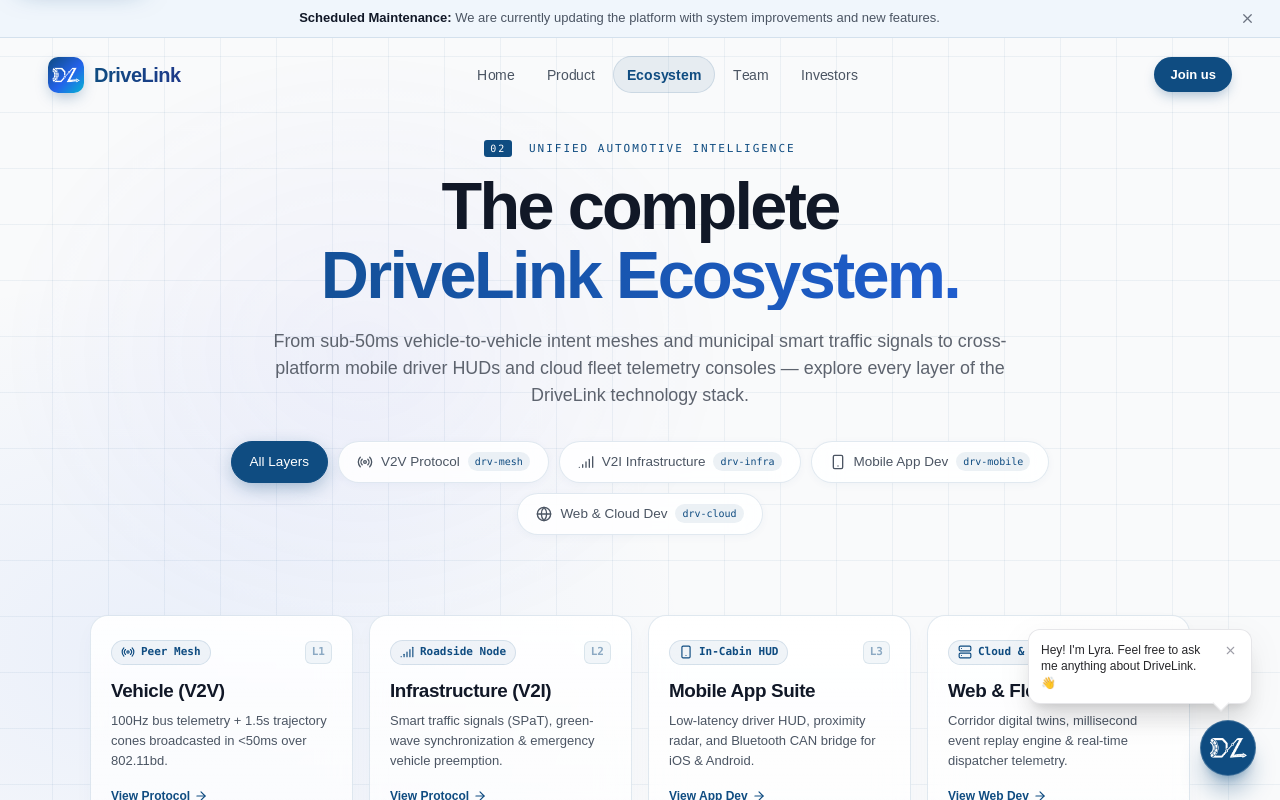
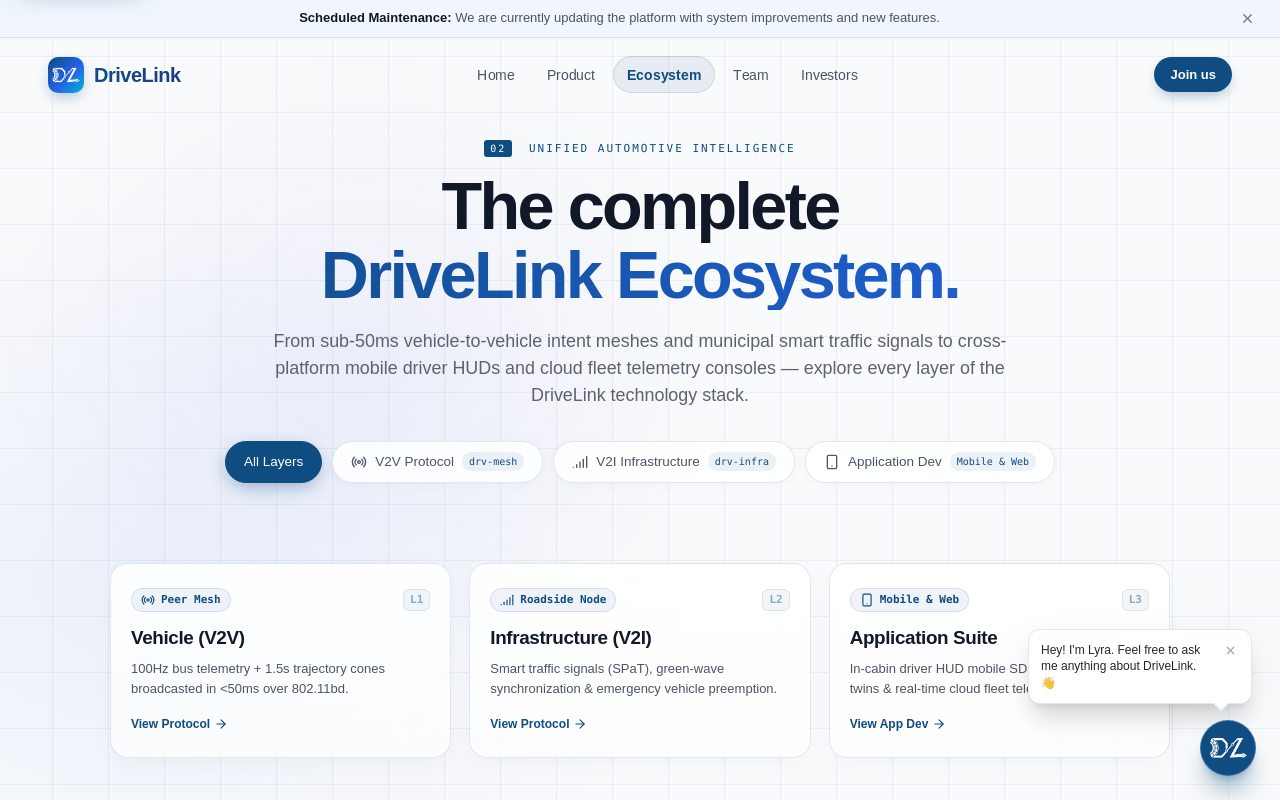
Before and after one commit to nikhilcherry/drivelink, a Next.js app: page /ecosystem in a window 1280 px wide. Shown: the top 800 px of the page. Built offline with nearby package versions, Linux system fonts and the light colour scheme; a web font is replaced by a local one.

Commit message:
refactor(ecosystem): merge web section into application dev with interactive toggle

```diff
--- a/src/app/globals.css
+++ b/src/app/globals.css
@@ -1853,21 +1853,18 @@ h1, h2, h3, h4 { margin: 0; color: var(--fg1); }
   color: #fff;
 }
 
-/* 4-Card Hero Architecture Banner */
+/* 3-Card Hero Architecture Banner */
 .dlw-eco-arch-banner {
   margin-top: 48px;
 }
 .dlw-eco-arch-grid {
   display: grid;
-  grid-template-columns: repeat(4, 1fr);
-  gap: 16px;
-  max-width: 1100px;
+  grid-template-columns: repeat(3, 1fr);
+  gap: 18px;
+  max-width: 1060px;
   margin: 0 auto;
 }
-@media (max-width: 960px) {
-  .dlw-eco-arch-grid { grid-template-columns: repeat(2, 1fr); }
-}
-@media (max-width: 540px) {
+@media (max-width: 860px) {
   .dlw-eco-arch-grid { grid-template-columns: 1fr; }
 }
 .dlw-eco-arch-card {
@@ -2177,6 +2174,56 @@ h1, h2, h3, h4 { margin: 0; color: var(--fg1); }
   font-family: var(--mono);
 }
 
+/* App Dev View Mode Segmented Control (Mobile HUD vs Web Console) */
+.dlw-app-view-toggle-wrap {
+  display: flex;
+  justify-content: center;
+  margin: 0 auto 36px;
+}
+.dlw-app-view-toggle {
+  display: inline-flex;
+  gap: 6px;
+  background: rgba(15, 76, 129, 0.06);
+  border: 1px solid rgba(15, 76, 129, 0.14);
+  padding: 6px;
+  border-radius: 999px;
+  box-shadow: inset 0 2px 4px rgba(15, 76, 129, 0.04);
+}
+.dlw-app-toggle-btn {
+  display: inline-flex;
+  align-items: center;
+  gap: 8px;
+  padding: 10px 22px;
+  border-radius: 999px;
+  border: none;
+  background: transparent;
+  color: var(--fg2);
+  font-size: 13.5px;
+  font-weight: 600;
+  cursor: pointer;
+  transition: all 0.25s var(--ease-out);
+}
+.dlw-app-toggle-btn:hover {
+  color: var(--fg1);
+}
+.dlw-app-toggle-btn.is-active {
+  background: var(--drive-blue);
+  color: #fff;
+  box-shadow: 0 4px 14px -2px rgba(15, 76, 129, 0.35);
+}
+@media (max-width: 640px) {
+  .dlw-app-view-toggle {
+    flex-direction: column;
+    width: 100%;
+    border-radius: 16px;
+  }
+  .dlw-app-toggle-btn {
+    width: 100%;
+    justify-content: center;
+    border-radius: 12px;
+  }
+}
+
 /* In-Cabin Mobile Phone Cockpit Frame */
 .dlw-phone-frame {
   max-width: 380px;
--- a/src/app/pages/PageEcosystem.tsx
+++ b/src/app/pages/PageEcosystem.tsx
@@ -6,7 +6,6 @@ import {
   Smartphone,
   Globe,
   Cpu,
-  Layers,
   ShieldCheck,
   Activity,
   CheckCircle2,
@@ -27,7 +26,7 @@ interface PageEcosystemProps {
   setPage: (page: Page) => void;
 }
 
-type PillarId = 'all' | 'v2v' | 'v2i' | 'mobile' | 'web';
+type PillarId = 'all' | 'v2v' | 'v2i' | 'app';
 
 function ProtocolBadge({ name }: { name: string }) {
   return (
@@ -509,6 +508,7 @@ function FleetConsoleWidget() {
    ─────────────────────────────────────────────────────────── */
 export function PageEcosystem({ setPage }: PageEcosystemProps) {
   const [activePillar, setActivePillar] = useState<PillarId>('all');
+  const [appView, setAppView] = useState<'mobile' | 'web'>('mobile');
 
   const scrollToPillar = (id: PillarId) => {
     setActivePillar(id);
@@ -578,30 +578,18 @@ export function PageEcosystem({ setPage }: PageEcosystemProps) {
               <button
                 type="button"
                 role="tab"
-                aria-selected={activePillar === 'mobile'}
-                className={`dlw-eco-pill ${activePillar === 'mobile' ? 'is-active' : ''}`}
-                onClick={() => scrollToPillar('mobile')}
+                aria-selected={activePillar === 'app'}
+                className={`dlw-eco-pill ${activePillar === 'app' ? 'is-active' : ''}`}
+                onClick={() => scrollToPillar('app')}
               >
                 <Smartphone size={16} />
-                <span>Mobile App Dev</span>
-                <span className="dlw-eco-pill-badge">drv-mobile</span>
-              </button>
-
-              <button
-                type="button"
-                role="tab"
-                aria-selected={activePillar === 'web'}
-                className={`dlw-eco-pill ${activePillar === 'web' ? 'is-active' : ''}`}
-                onClick={() => scrollToPillar('web')}
-              >
-                <Globe size={16} />
-                <span>Web &amp; Cloud Dev</span>
-                <span className="dlw-eco-pill-badge">drv-cloud</span>
+                <span>Application Dev</span>
+                <span className="dlw-eco-pill-badge">Mobile &amp; Web</span>
               </button>
             </div>
           </div>
 
-          {/* Unified High-Level Architecture Flow Diagram */}
+          {/* Unified High-Level Architecture Flow Diagram (3 Pillars) */}
           <div className="dlw-eco-arch-banner">
             <div className="dlw-eco-arch-grid">
               <div className="dlw-eco-arch-card" onClick={() => scrollToPillar('v2v')}>
@@ -624,24 +612,14 @@ export function PageEcosystem({ setPage }: PageEcosystemProps) {
                 <span className="arrow">View Protocol <ArrowRight size={14} style={{ marginLeft: 4 }} /></span>
               </div>
 
-              <div className="dlw-eco-arch-card" onClick={() => scrollToPillar('mobile')}>
+              <div className="dlw-eco-arch-card" onClick={() => scrollToPillar('app')}>
                 <div className="dlw-eco-arch-top">
-                  <div className="badge"><Smartphone size={14} /> In-Cabin HUD</div>
+                  <div className="badge"><Smartphone size={14} /> Mobile &amp; Web</div>
                   <span className="dlw-eco-arch-layer">L3</span>
                 </div>
-                <h4>Mobile App Suite</h4>
-                <p>Low-latency driver HUD, proximity radar, and Bluetooth CAN bridge for iOS &amp; Android.</p>
+                <h4>Application Suite</h4>
+                <p>In-cabin driver HUD mobile SDKs, WebGL digital twins &amp; real-time cloud fleet telematics.</p>
                 <span className="arrow">View App Dev <ArrowRight size={14} style={{ marginLeft: 4 }} /></span>
-              </div>
-
-              <div className="dlw-eco-arch-card" onClick={() => scrollToPillar('web')}>
-                <div className="dlw-eco-arch-top">
-                  <div className="badge"><Server size={14} /> Cloud &amp; APIs</div>
-                  <span className="dlw-eco-arch-layer">L4</span>
-                </div>
-                <h4>Web &amp; Fleet Cloud</h4>
-                <p>Corridor digital twins, millisecond event replay engine &amp; real-time dispatcher telemetry.</p>
-                <span className="arrow">View Web Dev <ArrowRight size={14} style={{ marginLeft: 4 }} /></span>
               </div>
             </div>
           </div>
@@ -825,34 +803,62 @@ export function PageEcosystem({ setPage }: PageEcosystemProps) {
         </section>
       )}
 
-      {/* ── 04 PILLAR 3: DRIVELINK APP DEV (CABIN & DRIVER) ── */}
-      {(activePillar === 'all' || activePillar === 'mobile') && (
-        <section id="mobile" className="dlw-section" style={{ scrollMarginTop: 100 }}>
+      {/* ── 04 PILLAR 3: APPLICATION DEVELOPMENT (MOBILE & WEB) ── */}
+      {(activePillar === 'all' || activePillar === 'app') && (
+        <section id="app" className="dlw-section" style={{ scrollMarginTop: 100 }}>
           <div className="dlw-container">
             <div className="dlw-section-head">
               <div className="dlw-eyebrow">
-                <span className="num">P3</span> In-Cabin &amp; Driver Awareness
+                <span className="num">P3</span> In-Cabin, Mobile &amp; Cloud Platform
               </div>
               <h2 className="dlw-section-title">
-                DriveLink App Development <ProtocolBadge name="drv-mobile" />
+                DriveLink Application Development <ProtocolBadge name="drv-app" />
               </h2>
               <p className="dlw-section-sub">
-                Cross-platform mobile SDKs and in-cabin heads-up display (HUD) software for iOS, Android,
-                and automotive Android Automotive OS (AAOS) infotainment displays.
+                Unified software suite spanning cross-platform driver HUD mobile SDKs (iOS, Android, AAOS)
+                and real-time browser digital twins and fleet telematics command consoles for commercial operators.
               </p>
             </div>
 
-            <div className="dlw-two-col" style={{ alignItems: 'center', marginBottom: 20 }}>
+            {/* View Mode Toggle: Mobile Driver HUD vs Web Fleet Console */}
+            <div className="dlw-app-view-toggle-wrap">
+              <div className="dlw-app-view-toggle" role="tablist" aria-label="Application preview mode">
+                <button
+                  type="button"
+                  role="tab"
+                  aria-selected={appView === 'mobile'}
+                  className={`dlw-app-toggle-btn ${appView === 'mobile' ? 'is-active' : ''}`}
+                  onClick={() => setAppView('mobile')}
+                >
+                  <Smartphone size={16} />
+                  <span>Mobile Driver HUD (iOS / Android / AAOS)</span>
+                </button>
+                <button
+                  type="button"
+                  role="tab"
+                  aria-selected={appView === 'web'}
+                  className={`dlw-app-toggle-btn ${appView === 'web' ? 'is-active' : ''}`}
+                  onClick={() => setAppView('web')}
+                >
+                  <Globe size={16} />
+                  <span>Web Fleet Command Console (drv-cloud)</span>
+                </button>
+              </div>
+            </div>
+
+            {/* Interactive View Display */}
+            {appView === 'mobile' ? (
+              <div className="dlw-two-col" style={{ alignItems: 'center', marginBottom: 36 }}>
                 {/* Left Column: Phone Frame HUD */}
                 <div>
                   <PhoneCockpitWidget />
                 </div>
 
-              {/* Right Column: App Dev Capabilities & Features */}
+                {/* Right Column: Mobile SDK Capabilities */}
                 <div>
-                <div className="dlw-arch-body" style={{ marginBottom: 24 }}>
-                  <h3 style={{ fontSize: '1.3rem', fontWeight: 700, margin: '0 0 10px' }}>
-                    Cross-Platform Mobile SDK
+                  <div className="dlw-arch-body" style={{ marginBottom: 20 }}>
+                    <h3 style={{ fontSize: '1.35rem', fontWeight: 700, margin: '0 0 10px' }}>
+                      In-Cabin Driver HUD &amp; Native SDKs
                     </h3>
                     <p style={{ color: 'var(--fg2)', lineHeight: 1.6, fontSize: '14px' }}>
                       DriveLink delivers production-grade native bindings for iOS, Android, and automotive infotainment OS
@@ -875,7 +881,7 @@ export function PageEcosystem({ setPage }: PageEcosystemProps) {
                     <div className="dlw-market-card" style={{ padding: 18 }}>
                       <div style={{ display: 'flex', alignItems: 'center', gap: 12, marginBottom: 8 }}>
                         <Wifi size={20} color="#0F4C81" />
-                      <h4 style={{ margin: 0, fontSize: '1.05rem' }}>Bluetooth Low Energy &amp; Wi-Fi Direct Bridge</h4>
+                        <h4 style={{ margin: 0, fontSize: '1.05rem' }}>BLE &amp; Wi-Fi Direct Hardware Bridge</h4>
                       </div>
                       <p style={{ margin: 0, fontSize: '13px' }}>
                         Ultra-low latency hardware bridge connecting driver smartphones directly to the on-vehicle OBD-II
@@ -896,64 +902,40 @@ export function PageEcosystem({ setPage }: PageEcosystemProps) {
                   </div>
                 </div>
               </div>
+            ) : (
+              <div style={{ marginBottom: 36 }}>
+                <FleetConsoleWidget />
               </div>
-        </section>
             )}
 
-      {/* ── 05 PILLAR 4: DRIVELINK WEB DEV (CLOUD & FLEET) ── */}
-      {(activePillar === 'all' || activePillar === 'web') && (
-        <section id="web" className="dlw-section dlw-section-paper" style={{ scrollMarginTop: 100 }}>
-          <div className="dlw-container">
-            <div className="dlw-section-head">
-              <div className="dlw-eyebrow">
-                <span className="num">P4</span> Cloud Telematics &amp; Web Platform
-              </div>
-              <h2 className="dlw-section-title">
-                DriveLink Web Development <ProtocolBadge name="drv-cloud" />
-              </h2>
-              <p className="dlw-section-sub">
-                Scalable web applications, browser-based digital twin visualizers, and enterprise APIs
-                built for commercial fleet dispatchers and smart city transport authorities.
+            {/* Unified 4 Ecosystem Feature Cards (Mobile + Web Cloud) */}
+            <div className="dlw-market-grid" style={{ marginTop: 24 }}>
+              <div className="dlw-market-card">
+                <div className="dlw-market-ic"><Smartphone size={22} color="#0F4C81" /></div>
+                <h3>Cross-Platform Mobile SDK</h3>
+                <p>
+                  Native iOS, Android, and AAOS infotainment packages with zero-copy binary deserializers and sub-50ms reactive hooks.
                 </p>
               </div>
-
-            {/* Web Console Mockup */}
-            <div style={{ marginBottom: 40 }}>
-              <FleetConsoleWidget />
-            </div>
-
-            {/* 4 Web Platform Feature Cards */}
-            <div className="dlw-market-grid">
               <div className="dlw-market-card">
                 <div className="dlw-market-ic"><Globe size={22} color="#0F4C81" /></div>
                 <h3>Browser Digital Twin Engine</h3>
                 <p>
-                  High-performance WebGL and Canvas 2D engine rendering millions of vehicle coordinate
-                  updates with smooth 60 FPS interpolation without server-side video streaming.
-                </p>
-              </div>
-              <div className="dlw-market-card">
-                <div className="dlw-market-ic"><Server size={22} color="#0F4C81" /></div>
-                <h3>Near-Miss &amp; Incident Replay</h3>
-                <p>
-                  Black-box telemetry recording engine capturing every millisecond of bus telemetry and
-                  intent vectors before, during, and after safety events for dispute resolution.
+                  High-performance WebGL digital twin rendering real-time vehicle mesh coordinates and corridor heatmaps at smooth 60 FPS.
                 </p>
               </div>
               <div className="dlw-market-card">
                 <div className="dlw-market-ic"><Zap size={22} color="#0F4C81" /></div>
                 <h3>Streaming WebSockets &amp; gRPC</h3>
                 <p>
-                  Low-overhead bidirectional streams delivering real-time vehicle kinematics to fleet dispatch
-                  portals, municipal command centers, and automated dispatch engines.
+                  Low-overhead bidirectional streams delivering real-time vehicle kinematics to fleet dispatch portals and municipal command centers.
                 </p>
               </div>
               <div className="dlw-market-card">
-                <div className="dlw-market-ic"><Layers size={22} color="#0F4C81" /></div>
+                <div className="dlw-market-ic"><Server size={22} color="#0F4C81" /></div>
                 <h3>RESTful Fleet Management APIs</h3>
                 <p>
-                  Developer-first endpoints for historical corridor audits, driver safety scores,
-                  hardware firmware updates, and geographic corridor fence configurations.
+                  Developer-first endpoints for historical corridor incident replays, driver safety audits, and automated fleet telematics ingest.
                 </p>
               </div>
             </div>
```
Lines whose indentation alone changed are shown as unchanged.
